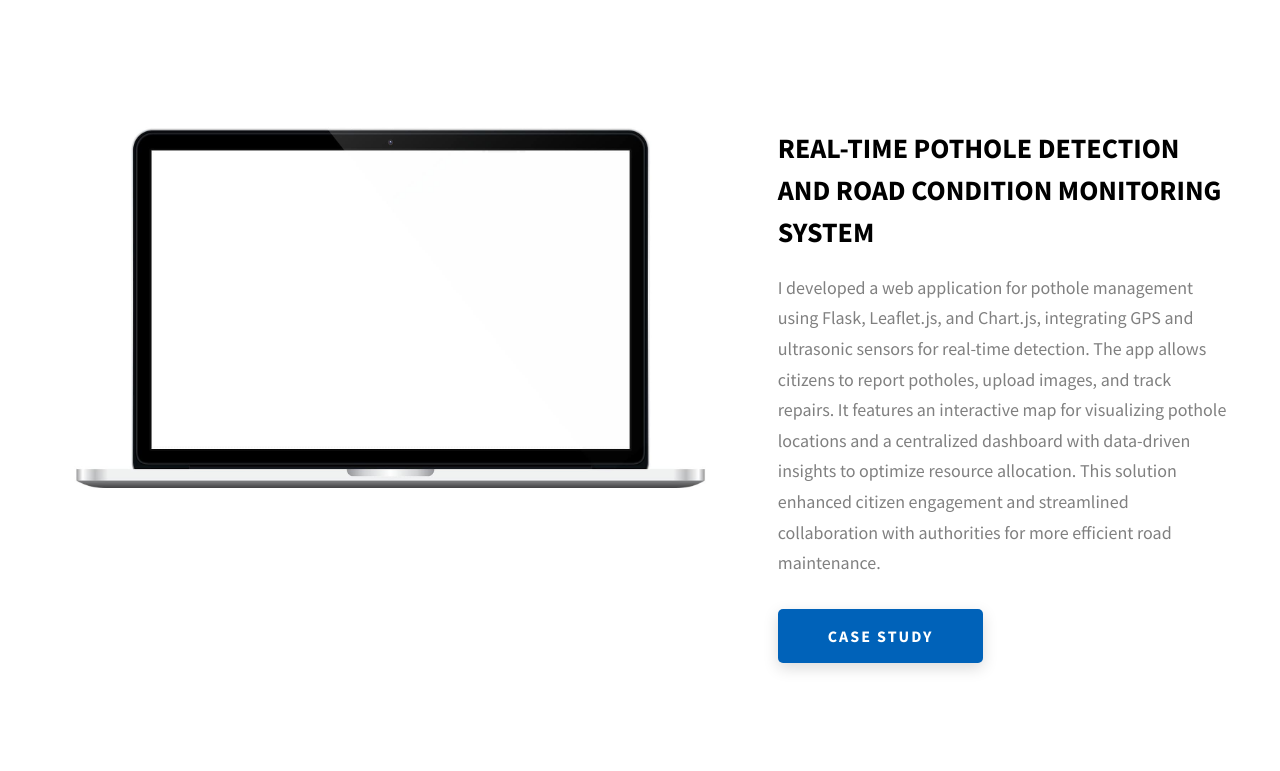
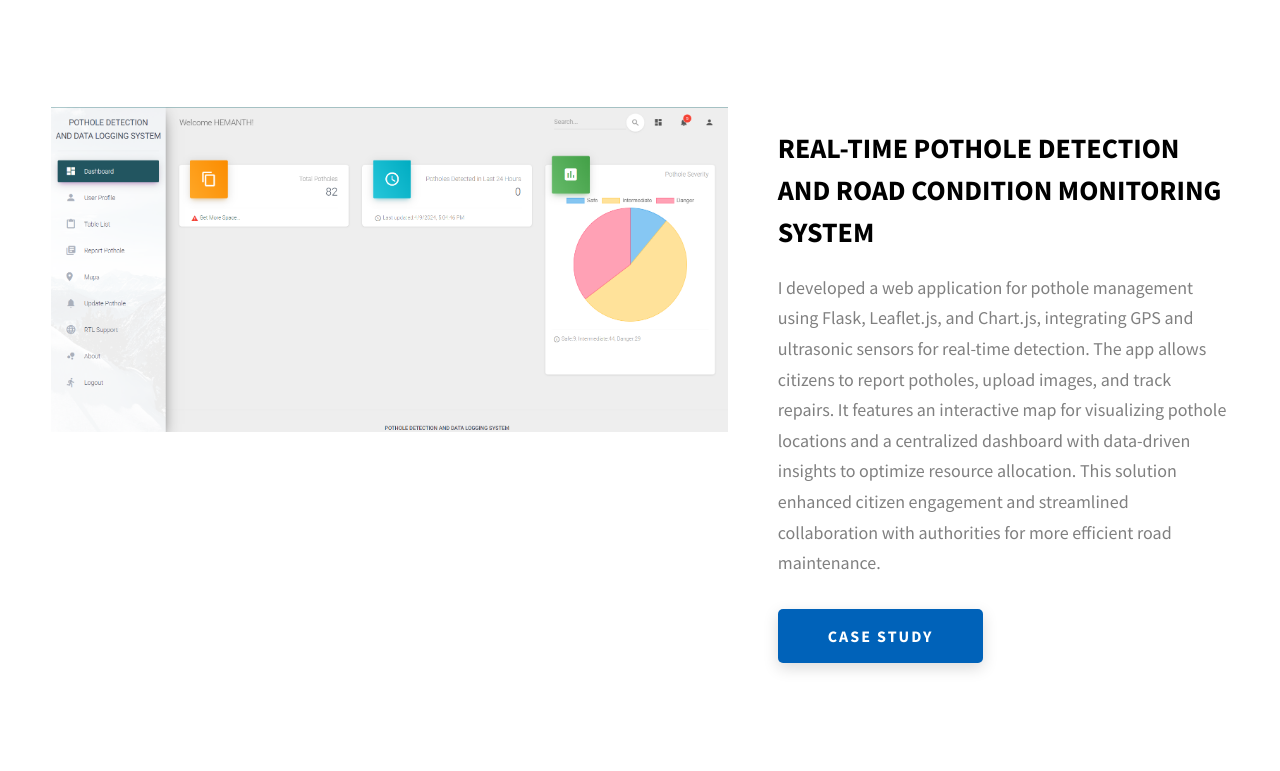
Before and after one commit to chalumuru-hemanth/Portfolio, a website: page index.html in a window 1280 px wide. Shown: the part 1982-2753 px from the top of the page. Drawn offline with Linux system fonts and the light colour scheme.

Commit message:
project 1 index

```diff
--- a/index.html
+++ b/index.html
@@ -211,7 +211,7 @@
           <div class="projects__row">
             <div class="projects__row-img-cont">
               <img
-                src="./assets/jpeg/project-mockup-example.jpeg"
+                src="./assets/jpeg/dashboard.png"
                 alt="Software Screenshot"
                 class="projects__row-img"
                 loading="lazy"
```
Also changed, not shown: project-1.html (+1 -1 lines).
